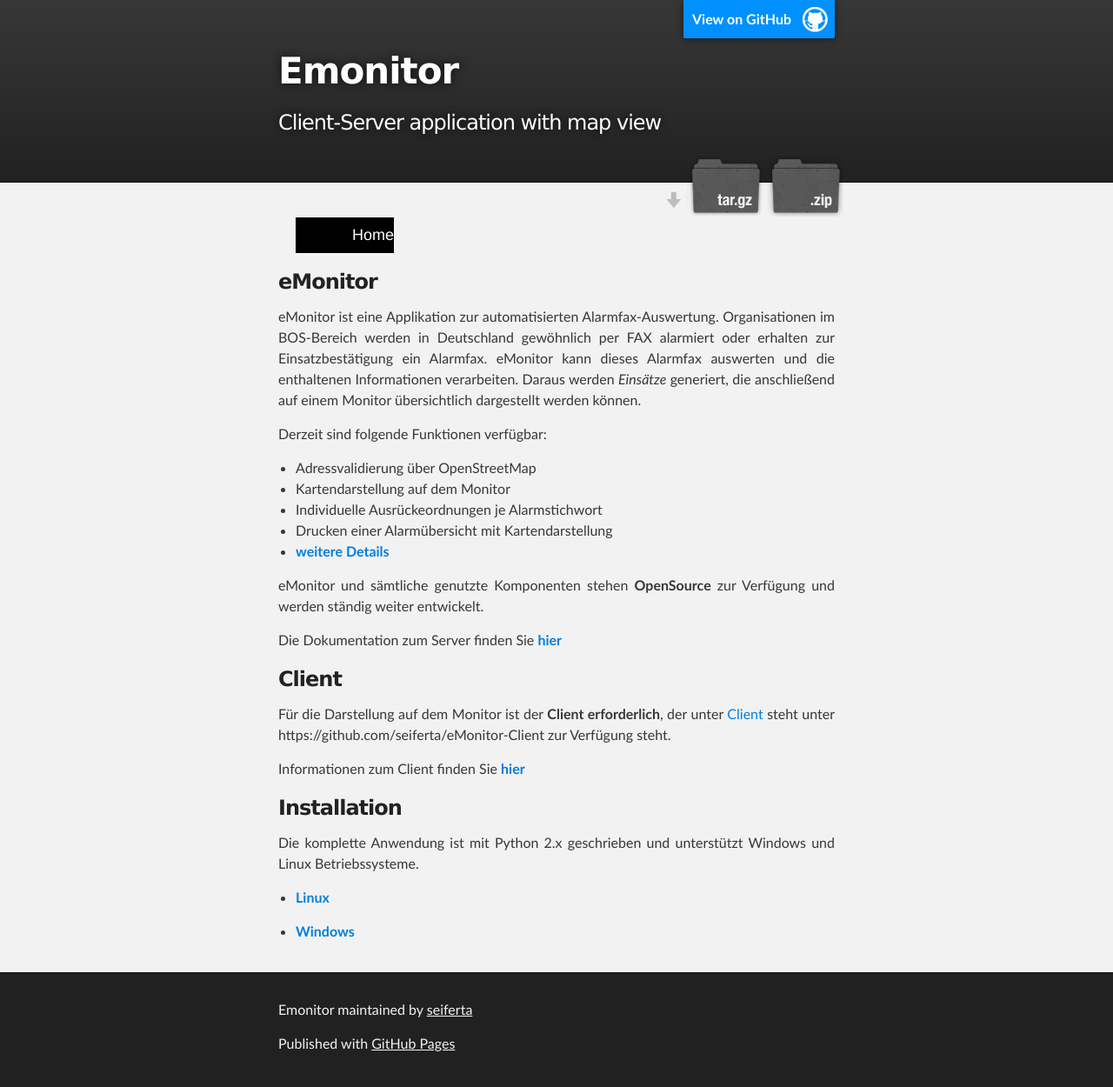
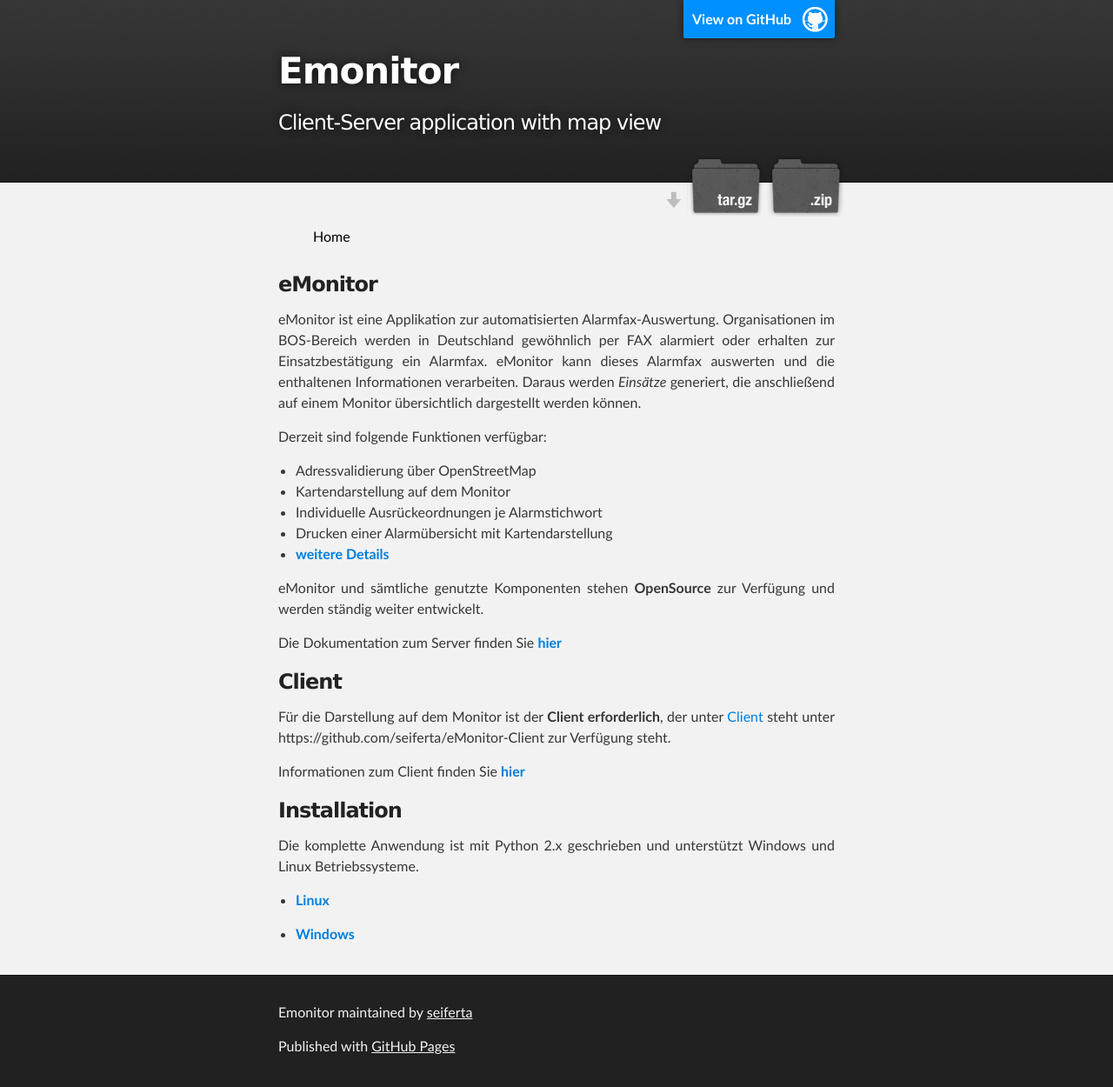
Before and after one commit to seiferta/eMonitor, a Jekyll site: the page built from index.md, in a window 1280 px wide. Shown: the whole page at 87% size. Built offline with Jekyll 4.4.1, drawn with Linux system fonts in a browser that asks for light colours; nearby versions of some CDN libraries; Markdown is read by kramdown in place of the engine named in the settings.

Commit message:
layout updated

```diff
--- /dev/null
+++ b/Gemfile
@@ -0,0 +1,2 @@
+source 'https://rubygems.org'
+gem 'github-pages'
--- a/_layouts/index.html
+++ b/_layouts/index.html
@@ -44,7 +44,7 @@
                   {% if current_breadcrumb_url == breadcrumb_page.url or current_breadcrumb_md_url == breadcrumb_page.url  %}
                       <li {% if i == forLoopMaxInt %}class="active"{% endif %}>
                           {% capture breadcrumb_page_page_url_without_index_html %}{{ breadcrumb_page.url | remove: "index.html" }}{% endcapture %}
-                          <a href="{{ site.baseurl }}{{breadcrumb_page_page_url_without_index_html}}">{{breadcrumb_page.breadcrumb}}</a>            </li>
+                          <a href="{{ site.baseurl }}/eMonitor{{breadcrumb_page_page_url_without_index_html}}">{{breadcrumb_page.breadcrumb}}</a>            </li>
                   {% endif %}
               {% endfor %}
           {% endfor %}
--- a/stylesheets/stylesheet.css
+++ b/stylesheets/stylesheet.css
@@ -260,16 +260,14 @@ form {
 .breadcrumb {
   list-style: none;
   overflow: hidden;
-  font: 18px Helvetica, Arial, Sans-Serif;
 }
 .breadcrumb li {
   float: left;
 }
 .breadcrumb li a {
-  color: white;
+  color: black;
   text-decoration: none;
-  padding: 10px 0 10px 65px;
-  background: black;                   /* fallback color */
+  padding: 10px 0 10px 20px;
   position: relative;
   display: block;
   float: left;
```
